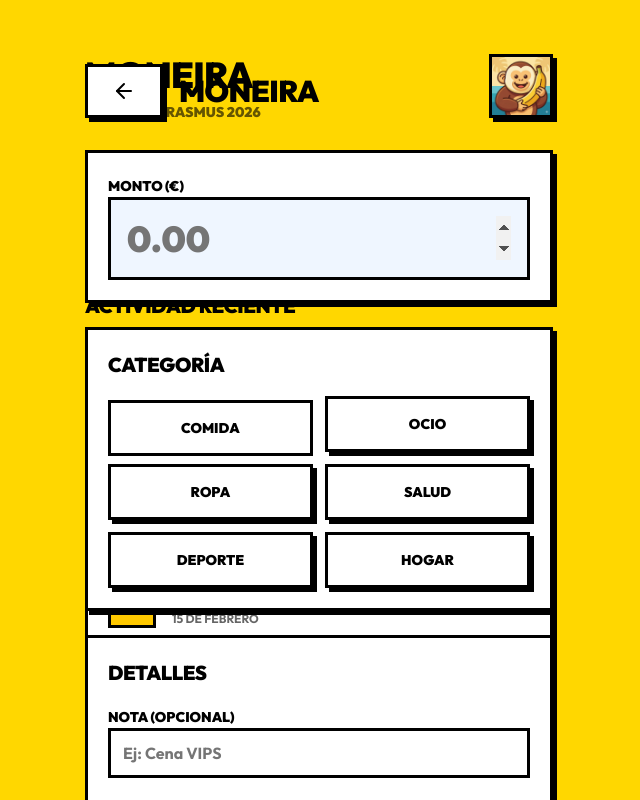
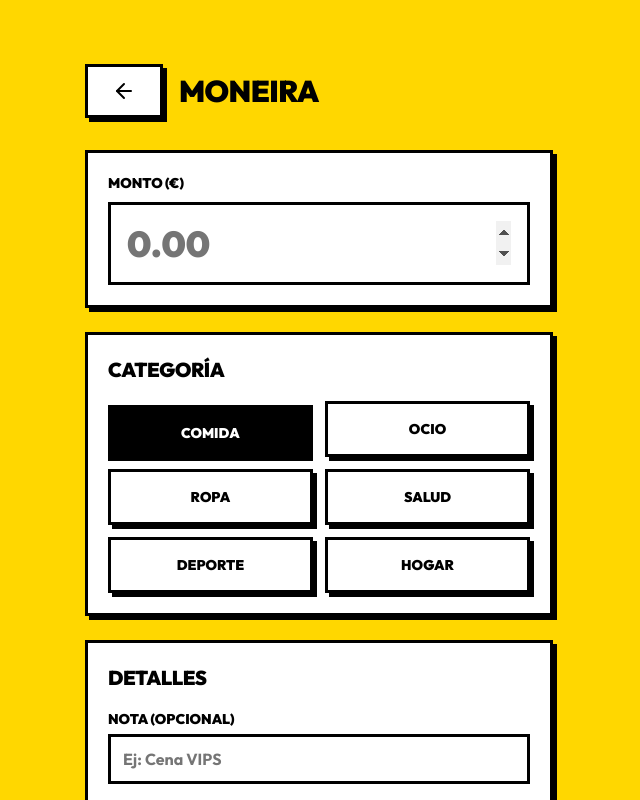
Before and after one commit to HugoRV05/Moneira, a React (Vite) app: page / in a window 1280 px wide. Both pictures are taken after a click on the button 1232 px from the left and 736 px from the top of the page. Shown: the top 800 px of the page, without its empty margins (321-961 px from the left). Built offline with nearby package versions, Linux system fonts and the light colour scheme.

Commit message:
Final color and display utilities

```diff
--- a/src/index.css
+++ b/src/index.css
@@ -136,7 +136,14 @@ textarea {
 .shadow-none { box-shadow: none; }
 
 .focus\:outline-none:focus { outline: 2px solid transparent; outline-offset: 2px; }
-.focus\:bg-blue-50:focus { background-color: #eff6ff; }
+.block { display: block; }
+.transition-all { transition: all 0.2s ease; }
+
+.bg-black { background-color: var(--color-black); }
+.bg-white { background-color: var(--color-white); }
+.bg-yellow-400 { background-color: var(--color-yellow); }
+.text-white { color: var(--color-white); }
+.text-black { color: var(--color-black); }
 
 .neo-border {
   border: var(--border-width) solid var(--color-black);
```
